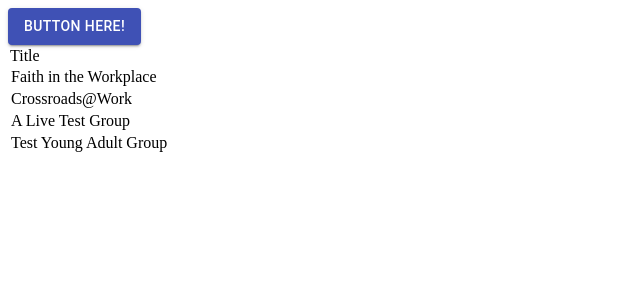
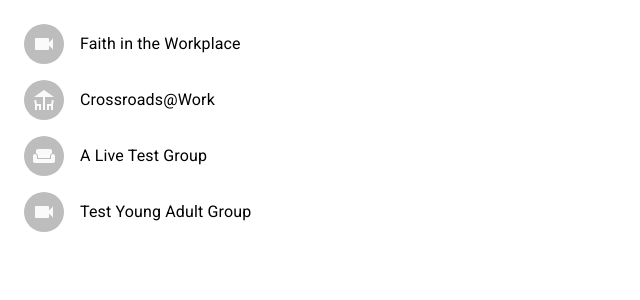
Before and after one commit to crossroads-mn/crgroups-react-client, a React app in the folder client/: page / in a window 1280 px wide. Shown: the top 300 px of the page, without its empty margins (0-640 px from the left). Built offline with nearby package versions, Linux system fonts and the light colour scheme.

Commit message:
list item avatars

```diff
--- a/client/index.html
+++ b/client/index.html
@@ -3,7 +3,10 @@
 
 <head>
   <meta charset="UTF-8" />
-  <meta name="viewport" content="width=device-width, initial-scale=1, shrink-to-fit=no">
+  <meta
+    name="viewport"
+    content="minimum-scale=1, initial-scale=1, width=device-width"
+  />
   <link rel="icon" type="image/png" href="./public/favicon.png" sizes="57x57" />
   <title>Crossroads Church Small Groups Catalog</title>
 </head>
@@ -13,6 +16,12 @@
   <noscript>
     You need to enable JavaScript to run this app.
   </noscript>
+
+  <!-- Fonts to support Material Design -->
+  <link rel="stylesheet" href="https://fonts.googleapis.com/css?family=Roboto:300,400,500,700&display=swap" />
+  <!-- Icons to support Material Design -->
+  <link rel="stylesheet" href="https://fonts.googleapis.com/icon?family=Material+Icons" />
+
 
   <!-- SSR Data -->
   <script id="__CRSGC_SSR_DATA" type="application/json">
@@ -67,7 +76,7 @@
         "LEADER": "Ben Spain",
         "PHONE_NUMBER": "",
         "EMAIL": "ben@xxx.com",
-        "LOCATION": "Zoom",
+        "LOCATION": "Inside",
         "CAMPUS": "Woodbury",
         "GROUP_LINK": "https:\/\/ccstpmn.infellowship.com\/Forms\/xxxxx3",
         "CATEGORY": "Men",
--- a/client/package.json
+++ b/client/package.json
@@ -10,6 +10,7 @@
   },
   "dependencies": {
     "@material-ui/core": "^4.11.0",
+    "@material-ui/icons": "^4.9.1",
     "react": "^16.13.1",
     "react-dom": "^16.13.1"
   },
--- a/client/src/App.tsx
+++ b/client/src/App.tsx
@@ -1,10 +1,7 @@
 import * as React from 'react';
-import Button from '@material-ui/core/Button';
-
-export interface GroupData {
-    TITLE: string
-    DESCRIPTION: string,
-}
+import List from '@material-ui/core/List';
+import { GroupData } from './models/GroupData';
+import GroupListItem from './GroupListItem';
 
 export interface AppProps {
     data: GroupData[]
@@ -16,22 +13,15 @@ export class App extends React.Component<AppProps> {
     }
 
     render(): JSX.Element {
-        const tableCells = this.props.data.map((g) => {
-            return <tr>
-                <td>{g.TITLE}</td>
-            </tr>
+        const listItems = this.props.data.map((g) => {
+            return (<GroupListItem group={g}/>
+            )
         })
 
         return (
-            <>
-                <Button variant="contained" color="primary">Button here!</Button>
-                <table>
-                    <tr>
-                        Title
-                    </tr>
-                    { tableCells }
-                </table>
-            </>
+            <List>
+                { listItems }
+            </List>
         )
     }
 }
--- /dev/null
+++ b/client/src/GroupListItem.tsx
@@ -0,0 +1,48 @@
+import * as React from 'react';
+import ListItem from '@material-ui/core/ListItem';
+import ListItemText from '@material-ui/core/ListItemText';
+import ListItemAvatar from '@material-ui/core/ListItemAvatar';
+import Avatar from '@material-ui/core/Avatar';
+import VideocamIcon from '@material-ui/icons/Videocam';
+import DeckIcon from '@material-ui/icons/Deck';
+import WeekendIcon from '@material-ui/icons/Weekend';
+import { GroupData } from 'models/GroupData';
+
+const GroupListItem = (props: { group: GroupData }) => {
+
+    let avatar;
+
+    switch (props.group.GROUP_TYPE) {
+        case 'Zoom':
+            avatar = (
+                <Avatar>
+                    <VideocamIcon />
+                </Avatar>
+            )
+            break;
+        case 'Outdoor':
+            avatar = (
+                <Avatar>
+                    <DeckIcon />
+                </Avatar>
+            )
+            break;
+        default:
+            avatar = (
+                <Avatar>
+                    <WeekendIcon />
+                </Avatar>
+            )
+    }
+
+    return (
+        <ListItem>
+            <ListItemAvatar>
+                { avatar }
+            </ListItemAvatar>
+            <ListItemText>{props.group.TITLE}</ListItemText>
+        </ListItem>
+    );
+};
+
+export default GroupListItem;
--- a/client/src/index.tsx
+++ b/client/src/index.tsx
@@ -1,7 +1,8 @@
 /* global document */
 import * as React from 'react';
 import * as ReactDOM from 'react-dom';
-import { App, GroupData } from './App';
+import { App } from './App';
+import { GroupData } from './models/GroupData';
 
 const SSR_DATA = document.getElementById('__CRSGC_SSR_DATA').innerText;
 const data = JSON.parse(SSR_DATA) as GroupData[];
--- /dev/null
+++ b/client/src/models/GroupData.ts
@@ -0,0 +1,5 @@
+export interface GroupData {
+    TITLE: string
+    DESCRIPTION: string,
+    GROUP_TYPE: 'Zoom' | 'Outdoor' | 'Inside'
+}
```
Also changed, not shown: 1 other file (tests, documents, lock files or other folders).
